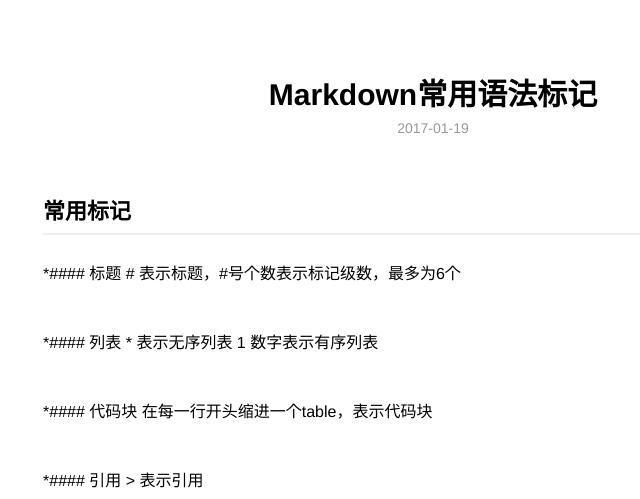
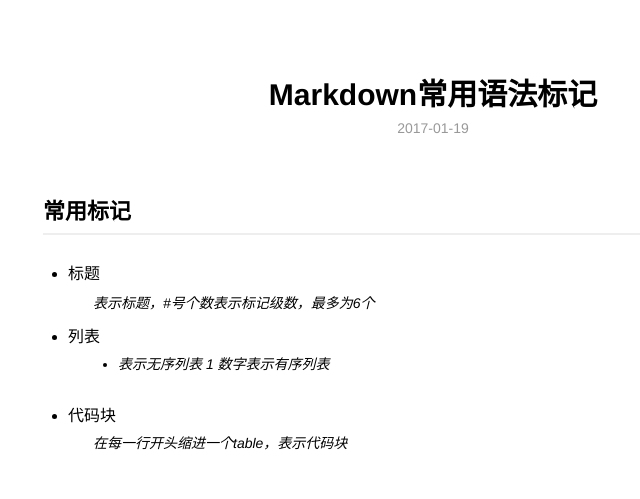
Before and after one commit to wangkun11/wangkun11.github.io, a Jekyll site: the page built from _posts/2017-01-19-Markdown常用标记.md, in a window 1280 px wide and 1400 px high. Shown: the top 499 px of the window, without its empty margins (207-847 px from the left). Built offline with Jekyll 4.4.1, drawn with Linux system fonts in a browser that asks for light colours; some of the changed text lies outside the part shown.

Commit message:
修改“Markdown常用标记”

```diff
--- a/_posts/2017-01-19-Markdown常用标记.md
+++ b/_posts/2017-01-19-Markdown常用标记.md
@@ -7,22 +7,22 @@ description: Markdown可以理解为一种简洁的文本标记语言
 
 ## 常用标记
 
-*#### 标题
-	# 表示标题，#号个数表示标记级数，最多为6个
+* 标题
+  > # 表示标题，#号个数表示标记级数，最多为6个
 
-*#### 列表
-    * 表示无序列表
-    1 数字表示有序列表
+* 列表
+  > * 表示无序列表
+  > 1 数字表示有序列表
 
-*#### 代码块
-    在每一行开头缩进一个table，表示代码块
+* 代码块
+  > 在每一行开头缩进一个table，表示代码块
 
-*#### 引用
-    > 表示引用
+* 引用
+  > > 表示引用
 
-*#### 图片和链接
-    ![Alt text](path) 表示图片，Markdown不能设置图片大小
-    [Alt text](path) 表示链接
+* 图片和链接
+  > '![Alt text](path)' 表示图片，Markdown不能设置图片大小
+  > '[Alt text](path)' 表示链接
 
 
 ## 图片和链接的测试
```
